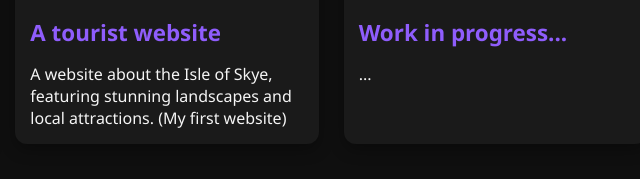
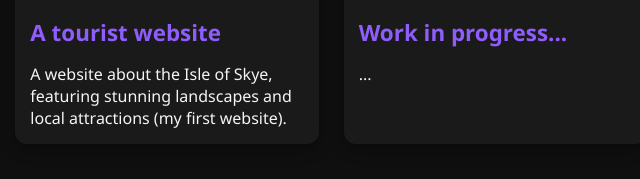
Before and after one commit to Iskachun/portfolio, a plain HTML site: page index.html in a window 1280 px wide. Shown: the part 1313-1492 px from the top of the page, 593-1233 px from the left. Drawn offline with Linux system fonts and the light colour scheme.

Commit message:
changed-text

```diff
--- a/index.html
+++ b/index.html
@@ -69,7 +69,7 @@
     <div class="project-card">
       <img src="the-isle-of-skye.jpg" alt="Project 2">
       <h3><a href="https://iskachun.github.io/english-tourist-webpage/html/index.html" target="_blank">A tourist website</a></h3>
-      <p>A website about the Isle of Skye, featuring stunning landscapes and local attractions. (My first website)</p>
+      <p>A website about the Isle of Skye, featuring stunning landscapes and local attractions (my first website).</p>
     </div>
     <div class="project-card">
       <img src="coming-soon.jpg" alt="Project 3">
```
